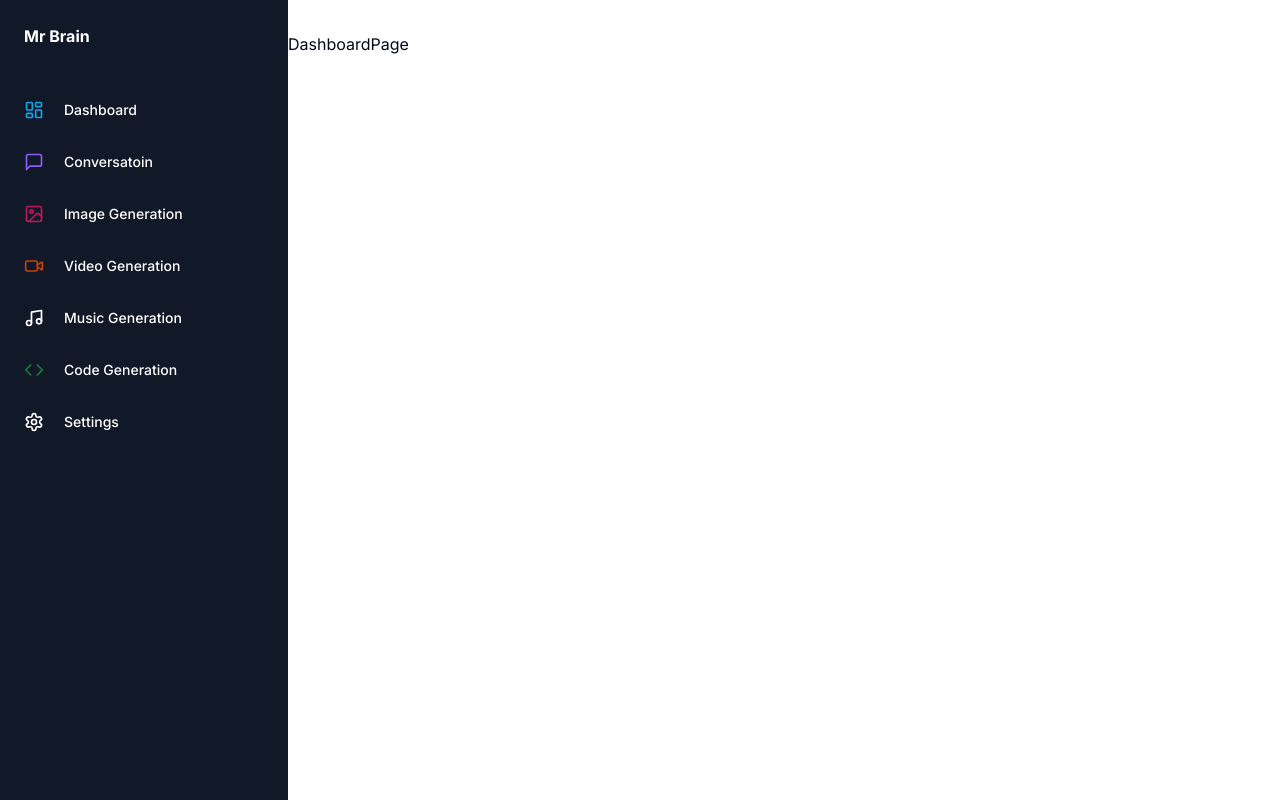
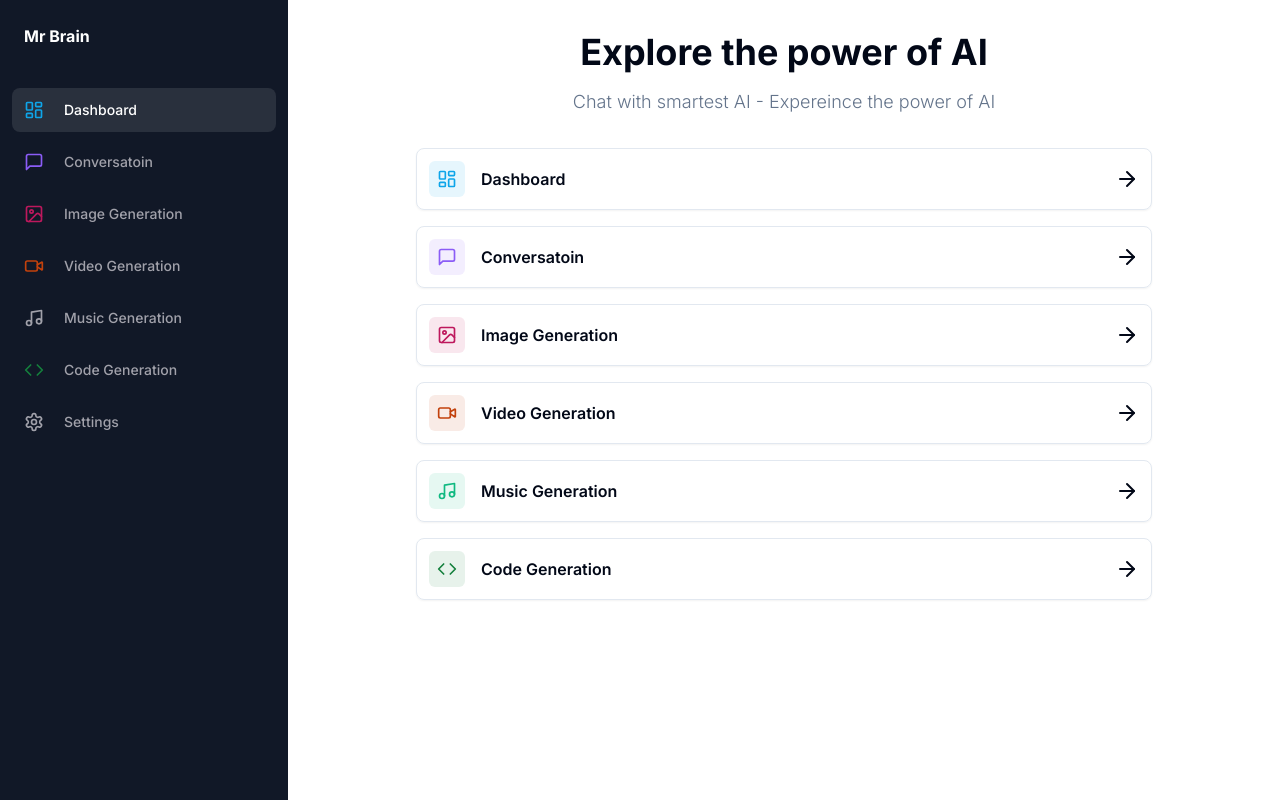
Before and after one commit to Kaungmyatkyaw2/generative-ai-saas, a Next.js app: page /dashboard in a window 1280 px wide. Built offline with nearby package versions, Linux system fonts and the light colour scheme.

Commit message:
feat : add dashboard page

```diff
--- a/src/app/(dashboard)/dashboard/page.tsx
+++ b/src/app/(dashboard)/dashboard/page.tsx
@@ -1,9 +1,89 @@
 import React from 'react';
+import {
+    ArrowRight,
+    Code,
+    Image,
+    LayoutDashboard,
+    MessageSquare,
+    Music,
+    Video,
+} from 'lucide-react';
+import { cn } from '@/lib/utils';
+import Link from 'next/link';
+
+const tools = [
+    {
+        label: 'Dashboard',
+        icon: LayoutDashboard,
+        href: '/dashboard',
+        textColor: 'text-sky-500',
+        bgColor: 'bg-sky-500/10',
+    },
+    {
+        label: 'Conversatoin',
+        icon: MessageSquare,
+        href: '/conversation',
+        textColor: 'text-violet-500',
+        bgColor: 'bg-violet-500/10',
+    },
+    {
+        label: 'Image Generation',
+        icon: Image,
+        href: '/image',
+        textColor: 'text-pink-700',
+        bgColor: 'bg-pink-700/10',
+    },
+    {
+        label: 'Video Generation',
+        icon: Video,
+        href: '/video',
+        textColor: 'text-orange-700',
+        bgColor: 'bg-orange-700/10',
+    },
+    {
+        label: 'Music Generation',
+        icon: Music,
+        href: '/music',
+        textColor: 'text-emerald-500',
+        bgColor: 'bg-emerald-500/10',
+    },
+    {
+        label: 'Code Generation',
+        icon: Code,
+        href: '/code',
+        textColor: 'text-green-700',
+        bgColor: 'bg-green-700/10',
+    },
+];
 
 const DashboardPage = () => {
     return (
-        <div>
-            <h1>DashboardPage</h1>
+        <div className='px-4 md:px-20 lg:px-32'>
+            <div className='mb-8 space-y-4'>
+                <h1 className='text-center text-2xl font-bold md:text-4xl'>
+                    Explore the power of AI
+                </h1>
+                <p className='text-muted-foreground text-center text-sm font-light md:text-lg'>
+                    Chat with smartest AI - Expereince the power of AI
+                </p>
+            </div>
+            <div className='space-y-4 pb-4'>
+                {tools.map((tool) => (
+                    <Link
+                        href={tool.href}
+                        key={tool.href}
+                        className='flex w-full cursor-pointer items-center justify-between rounded-lg border p-3 shadow-sm transition hover:shadow-md'
+                    >
+                        <div className='flex items-center gap-4'>
+                            <div className={cn('w-fit rounded-md p-2', tool.bgColor)}>
+                                <tool.icon className={cn('size-5', tool.textColor)} />
+                            </div>
+                            <h3 className='font-semibold'>{tool.label}</h3>
+                        </div>
+                        <ArrowRight />
+                    </Link>
+                ))}
+            </div>
         </div>
     );
 };
--- a/src/components/layout/mobile-sidebar.tsx
+++ b/src/components/layout/mobile-sidebar.tsx
@@ -1,12 +1,22 @@
 'use client';
 
-import React from 'react';
+import React, { useEffect, useState } from 'react';
 import { Button } from '../ui/button';
 import { Menu } from 'lucide-react';
 import { Sheet, SheetContent, SheetTrigger } from '@/components/ui/sheet';
 import Sidebar from './sidebar';
 
 const MobileSidebar = () => {
+    const [isMounted, setIsMounted] = useState(false);
+
+    useEffect(() => {
+        setIsMounted(true);
+    }, []);
+
+    if (!isMounted) {
+        return null;
+    }
+
     return (
         <Sheet>
             <SheetTrigger>
@@ -14,7 +24,7 @@ const MobileSidebar = () => {
                     <Menu />
                 </Button>
             </SheetTrigger>
-            <SheetContent side={"left"} className='p-0 border-none'>
+            <SheetContent side={'left'} className='border-none p-0'>
                 <Sidebar />
             </SheetContent>
         </Sheet>
--- a/src/components/layout/sidebar.tsx
+++ b/src/components/layout/sidebar.tsx
@@ -1,8 +1,17 @@
 'use client';
 
 import { cn } from '@/lib/utils';
-import { Code, Image, LayoutDashboard, MessageSquare, Music, Settings, Video } from 'lucide-react';
+import {
+    Code,
+    Image,
+    LayoutDashboard,
+    MessageSquare,
+    Music,
+    Settings,
+    Video,
+} from 'lucide-react';
 import Link from 'next/link';
+import { usePathname } from 'next/navigation';
 import React from 'react';
 
 const routes = [
@@ -50,6 +59,8 @@ const routes = [
 ];
 
 const Sidebar = () => {
+    const pathname = usePathname();
+
     return (
         <div className='flex h-full flex-col space-y-4 bg-[#111827] py-4 text-white'>
             <div className='flex-1 px-3 py-2'>
@@ -64,7 +75,11 @@ const Sidebar = () => {
                         <Link
                             key={route.href}
                             href={route.href}
-                            className='group flex w-full cursor-pointer rounded-lg p-3 text-sm font-medium transition hover:bg-white/10'
+                            className={
+                                cn("group flex w-full cursor-pointer rounded-lg p-3 text-sm font-medium transition hover:bg-white/10 hover:text-white",
+                                    pathname == route.href ? "text-white bg-white/10" : "text-zinc-400  "
+                                )
+                            }
                         >
                             <div className='flex flex-1 items-center gap-2'>
                                 <route.icon className={cn('mr-3 size-5', route.color)} />
--- /dev/null
+++ b/src/components/ui/card.tsx
@@ -0,0 +1,79 @@
+import * as React from "react"
+
+import { cn } from "@/lib/utils"
+
+const Card = React.forwardRef<
+  HTMLDivElement,
+  React.HTMLAttributes<HTMLDivElement>
+>(({ className, ...props }, ref) => (
+  <div
+    ref={ref}
+    className={cn(
+      "rounded-lg border bg-card text-card-foreground shadow-sm",
+      className
+    )}
+    {...props}
+  />
+))
+Card.displayName = "Card"
+
+const CardHeader = React.forwardRef<
+  HTMLDivElement,
+  React.HTMLAttributes<HTMLDivElement>
+>(({ className, ...props }, ref) => (
+  <div
+    ref={ref}
+    className={cn("flex flex-col space-y-1.5 p-6", className)}
+    {...props}
+  />
+))
+CardHeader.displayName = "CardHeader"
+
+const CardTitle = React.forwardRef<
+  HTMLParagraphElement,
+  React.HTMLAttributes<HTMLHeadingElement>
+>(({ className, ...props }, ref) => (
+  <h3
+    ref={ref}
+    className={cn(
+      "text-2xl font-semibold leading-none tracking-tight",
+      className
+    )}
+    {...props}
+  />
+))
+CardTitle.displayName = "CardTitle"
+
+const CardDescription = React.forwardRef<
+  HTMLParagraphElement,
+  React.HTMLAttributes<HTMLParagraphElement>
+>(({ className, ...props }, ref) => (
+  <p
+    ref={ref}
+    className={cn("text-sm text-muted-foreground", className)}
+    {...props}
+  />
+))
+CardDescription.displayName = "CardDescription"
+
+const CardContent = React.forwardRef<
+  HTMLDivElement,
+  React.HTMLAttributes<HTMLDivElement>
+>(({ className, ...props }, ref) => (
+  <div ref={ref} className={cn("p-6 pt-0", className)} {...props} />
+))
+CardContent.displayName = "CardContent"
+
+const CardFooter = React.forwardRef<
+  HTMLDivElement,
+  React.HTMLAttributes<HTMLDivElement>
+>(({ className, ...props }, ref) => (
+  <div
+    ref={ref}
+    className={cn("flex items-center p-6 pt-0", className)}
+    {...props}
+  />
+))
+CardFooter.displayName = "CardFooter"
+
+export { Card, CardHeader, CardFooter, CardTitle, CardDescription, CardContent }
```
